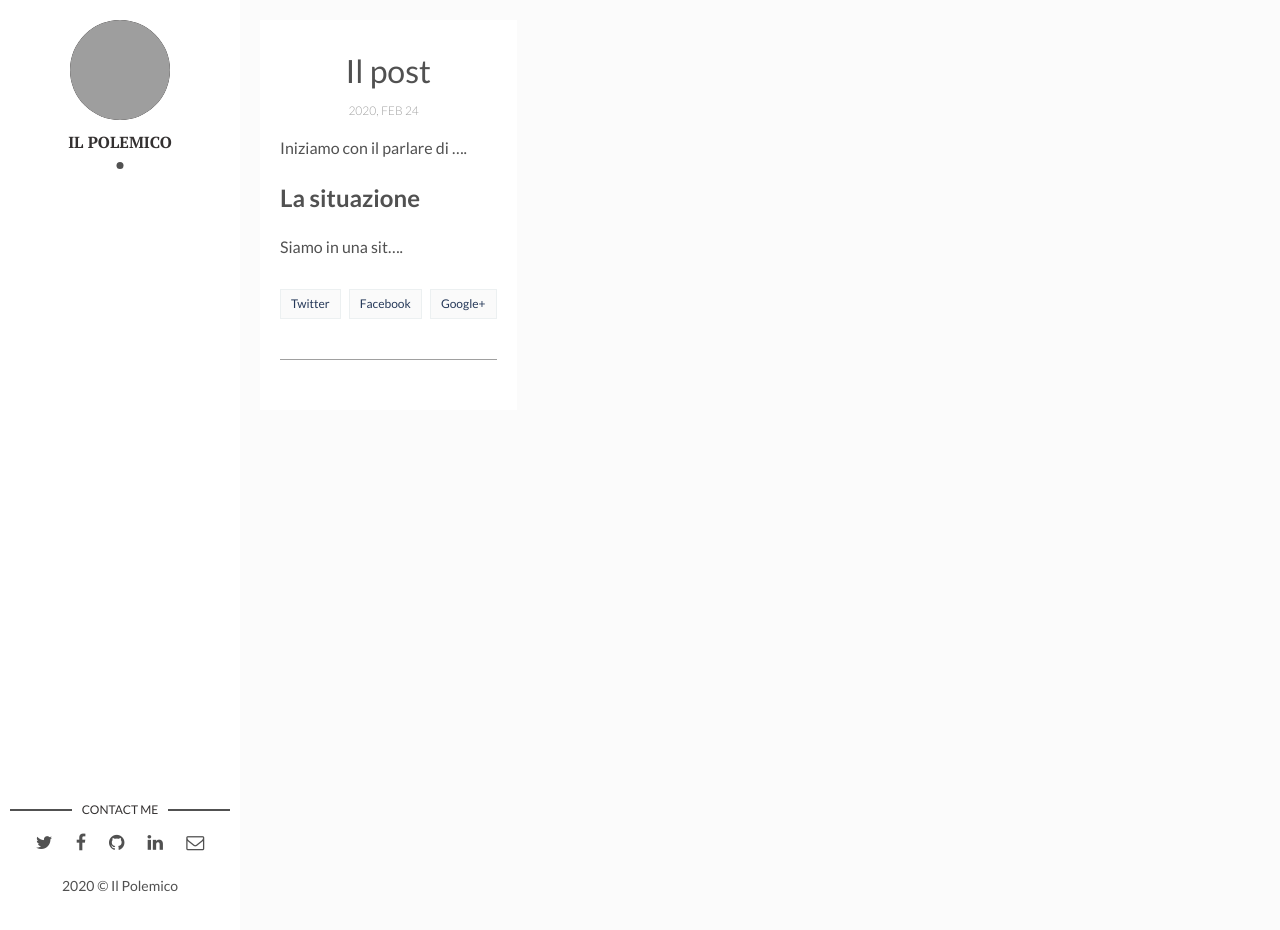
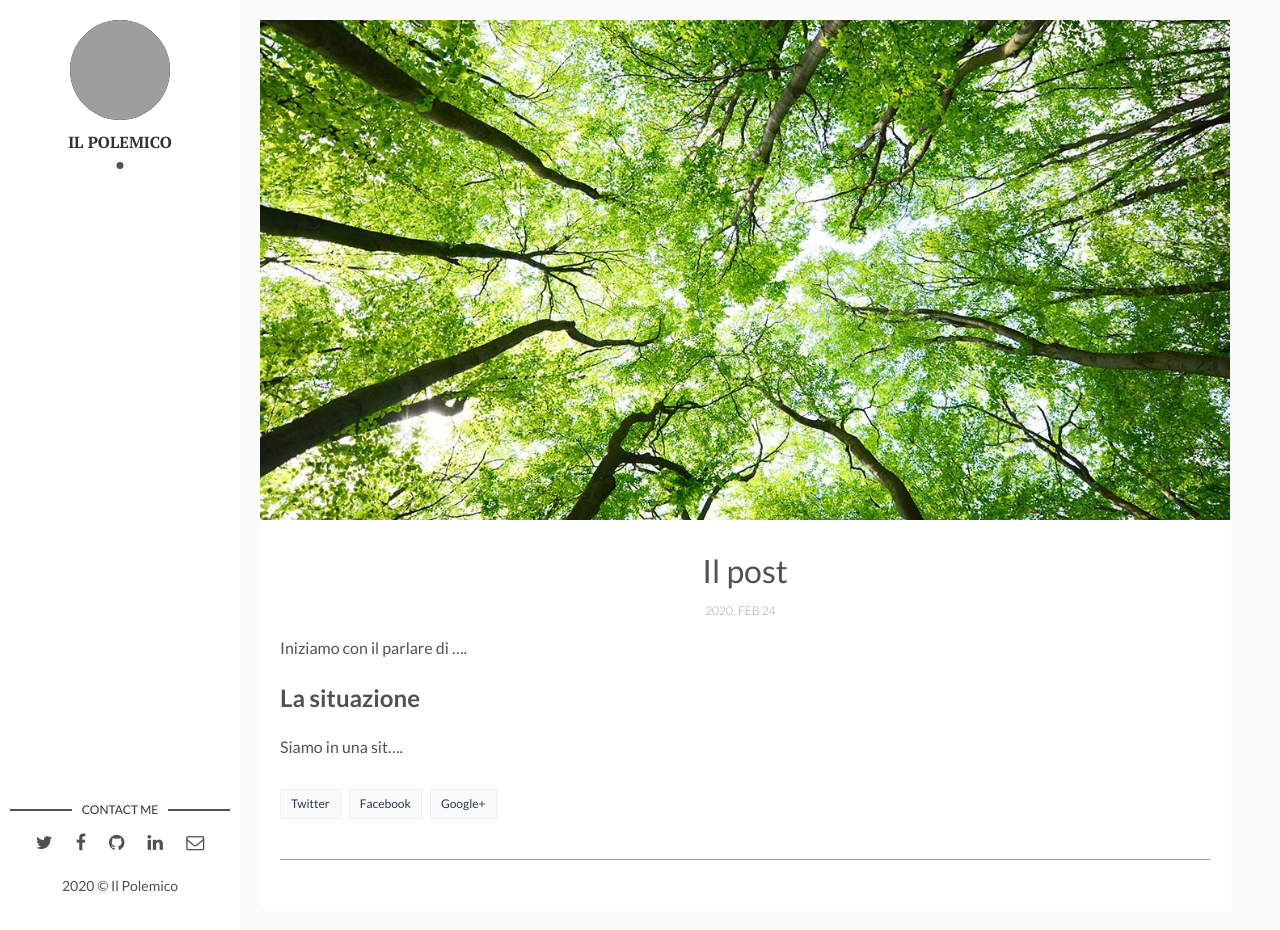
Before and after one commit to ilpolemico98/ilpolemico98.github.io, a Jekyll site: the page built from _posts/2020-02-24-il-post.md, in a window 1280 px wide and 930 px high. Built offline with Jekyll 4.4.1, drawn with Linux system fonts in a browser that asks for light colours; comment, search, counter and statistics services are not loaded; grey boxes are pictures that could not be loaded.

Commit message:
Update 2020-02-24-il-post.md

```diff
--- a/_posts/2020-02-24-il-post.md
+++ b/_posts/2020-02-24-il-post.md
@@ -2,7 +2,9 @@
 layout: post
 title: Il post
 date: 2020-02-24 16:37:20 +0100
+img: alberiforesta.jpg
 ---
+
 Iniziamo con il parlare di ....
 ## La situazione
 Siamo in una sit....
```
